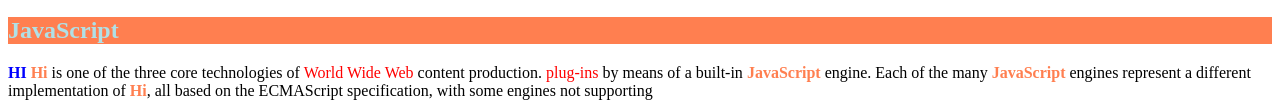
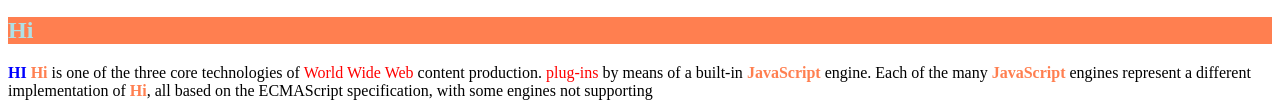
Before and after one commit to username23940/test1, a plain HTML site: page css.html in a window 1280 px wide. Shown: the part 187-294 px from the top of the page. Drawn offline with Linux system fonts and the light colour scheme.

Commit message:
Update css.html

```diff
--- a/css.html
+++ b/css.html
@@ -41,7 +41,7 @@
   </ol>
 
 
-  <h2 style='color : powderblue ; background-color : coral'>JavaScript</h2>
+  <h2 style='color : powderblue ; background-color : coral'>Hi</h2>
   <p>
       <span id='first' class='js'>HI</span> <span class='js'>Hi</span> is one of the three core
       technologies of <span>World Wide Web</span> content production. <span>plug-ins</span> by means of a built-in <span class='js'>JavaScript</span> engine. Each of the many <span class='js'>JavaScript</span> engines represent a
```
